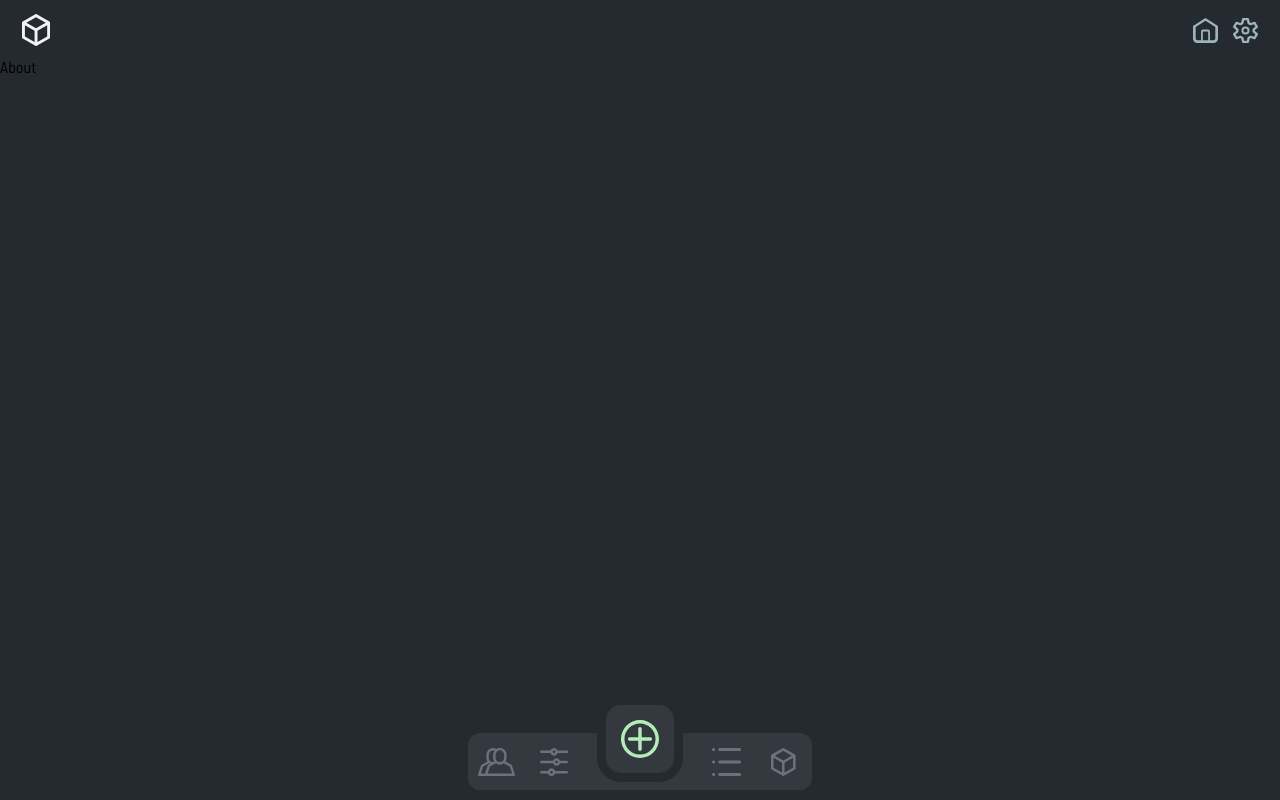
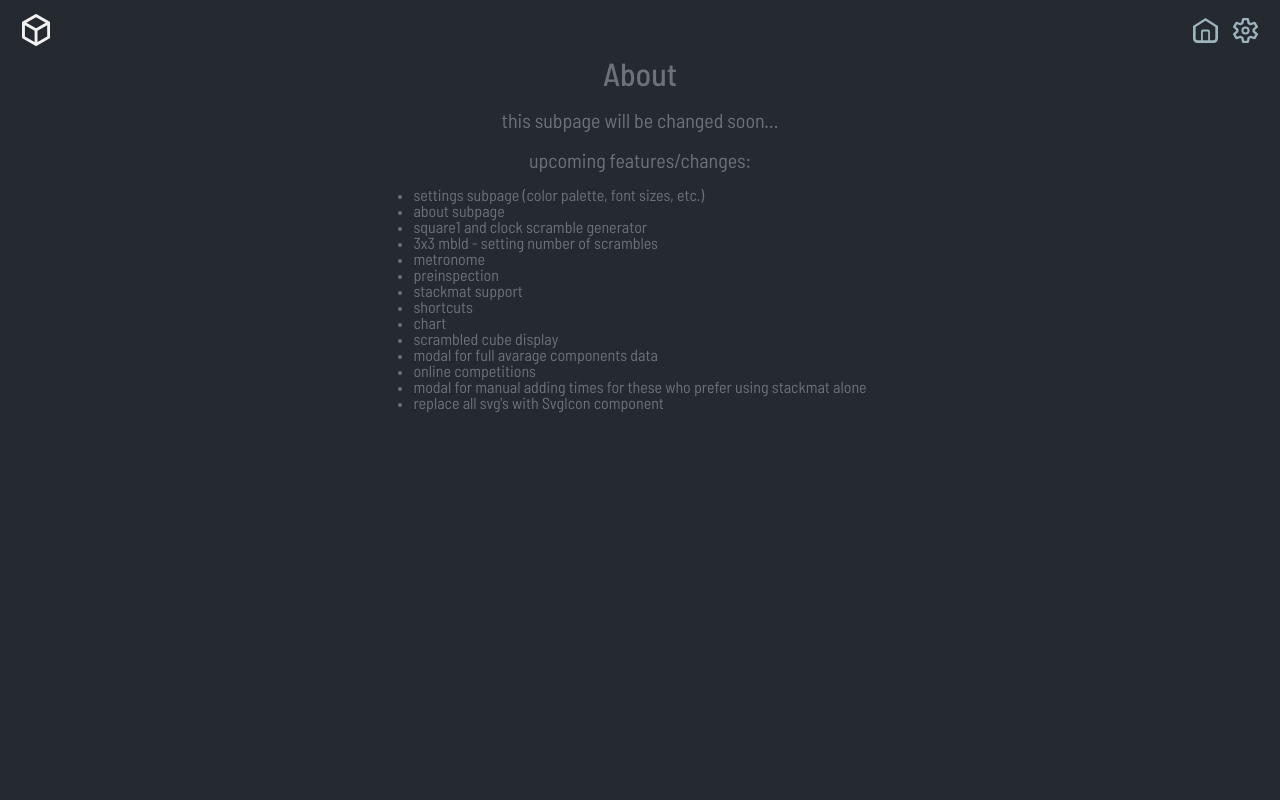
Before and after one commit to pawelkaczoruk/fru-timer, a Vue app: page /about in a window 1280 px wide. Built offline with nearby package versions, Linux system fonts and the light colour scheme.

Commit message:
:art: Add placeholder to settings and about view and hide menu for them

```diff
--- a/src/App.vue
+++ b/src/App.vue
@@ -3,15 +3,14 @@
 
   <router-view/>
 
-  <TheMenu />
+  <TheMenu v-if="currentRoute.fullPath === '/'" />
 </template>
 
 <script lang="ts">
 import { defineComponent, watch } from 'vue'
-
+import { useRouter } from 'vue-router'
 import TheAppbar from './components/TheAppbar.vue'
 import TheMenu from './components/menu/TheMenu.vue'
-
 import useConfig from './composables/store/useConfig'
 import useSessionBests from './composables/store/useSessionBests'
 import useDB from './composables/useDB'
@@ -33,6 +32,7 @@ export default defineComponent({
     const { setConfig: setConfigLS } = useLocalStorage()
     const { resetBests } = useSessionBests()
     const { resetTime } = useCurrentData()
+    const { currentRoute } = useRouter()
 
     initializeSessions()
     fetchSession(getCurrentSessionKey.value)
@@ -45,6 +45,8 @@ export default defineComponent({
       generateScramble()
       resetTime()
     })
+
+    return { currentRoute }
   }
 })
 </script>
@@ -60,7 +62,9 @@ export default defineComponent({
   height: 100vh;
   background: var(--c-bg);
 
-  .home { flex-grow: 1; }
+  .home,
+  .about,
+  .settings { flex-grow: 1; }
 }
 
 .center-content {
--- a/src/views/About.vue
+++ b/src/views/About.vue
@@ -1,11 +1,59 @@
 <template>
-  <h1>About</h1>
+  <div class="about">
+
+    <h1>About</h1>
+
+    <p>this subpage will be changed soon...</p>
+    <p>upcoming features/changes:</p>
+
+    <ul>
+      <li>settings subpage (color palette, font sizes, etc.)</li>
+      <li>about subpage</li>
+      <li>square1 and clock scramble generator</li>
+      <li>3x3 mbld - setting number of scrambles</li>
+      <li>metronome</li>
+      <li>preinspection</li>
+      <li>stackmat support</li>
+      <li>shortcuts</li>
+      <li>chart</li>
+      <li>scrambled cube display</li>
+      <li>modal for full avarage components data</li>
+      <li>online competitions</li>
+      <li>modal for manual adding times for these who prefer using stackmat alone</li>
+      <li>replace all svg's with SvgIcon component</li>
+    </ul>
+
+  </div>
 </template>
 
 <script lang="ts">
 import { defineComponent } from 'vue'
 
-export default defineComponent({
-  name: 'About'
-})
+export default defineComponent({ name: 'About' })
 </script>
+
+<style lang="scss" scoped>
+@import '@/assets/styles/mixins';
+
+.about {
+  @include flex(flex, $align: center, $direction: column);
+  color: var(--c-text-secondary);
+  overflow: hidden;
+}
+
+h1 {
+  @include text(2em, 500, center);
+}
+
+p {
+  margin-top: 1em;
+  @include text(1.25em, 400, center);
+}
+
+ul {
+  padding: 1em 2em;
+
+  li { list-style: disc; }
+}
+
+</style>
--- a/src/views/Settings.vue
+++ b/src/views/Settings.vue
@@ -1,11 +1,28 @@
 <template>
-  <h1>Settings</h1>
+  <div class="settings">
+
+    <h1>Settings</h1>
+    <p>coming soon...</p>
+
+  </div>
 </template>
 
 <script lang="ts">
 import { defineComponent } from 'vue'
 
-export default defineComponent({
-  name: 'Settings'
-})
+export default defineComponent({ name: 'Settings' })
 </script>
+
+<style lang="scss" scoped>
+@import '@/assets/styles/mixins';
+
+.settings { color: var(--c-text-secondary); }
+
+h1 { @include text(2em, 500, center); }
+
+p {
+  margin-top: 1em;
+  @include text(1.25em, 400, center);
+}
+
+</style>
```
